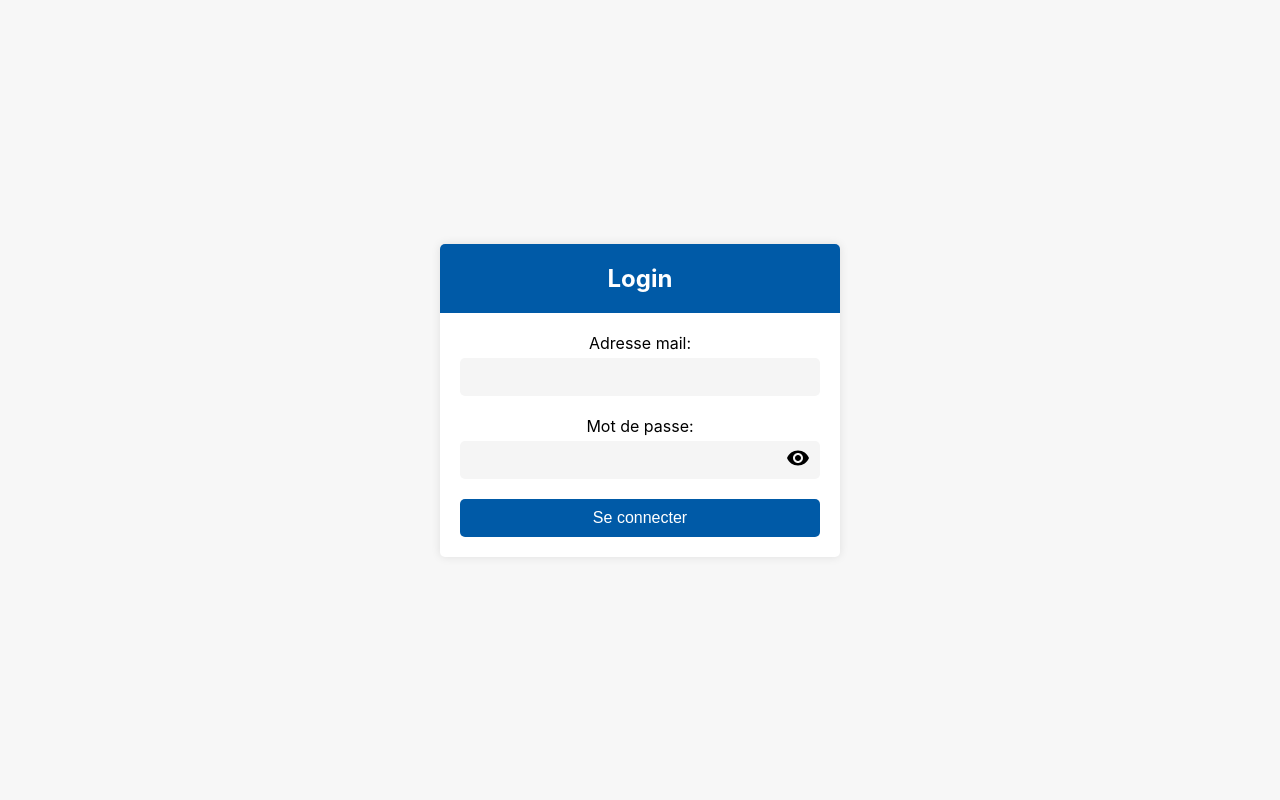
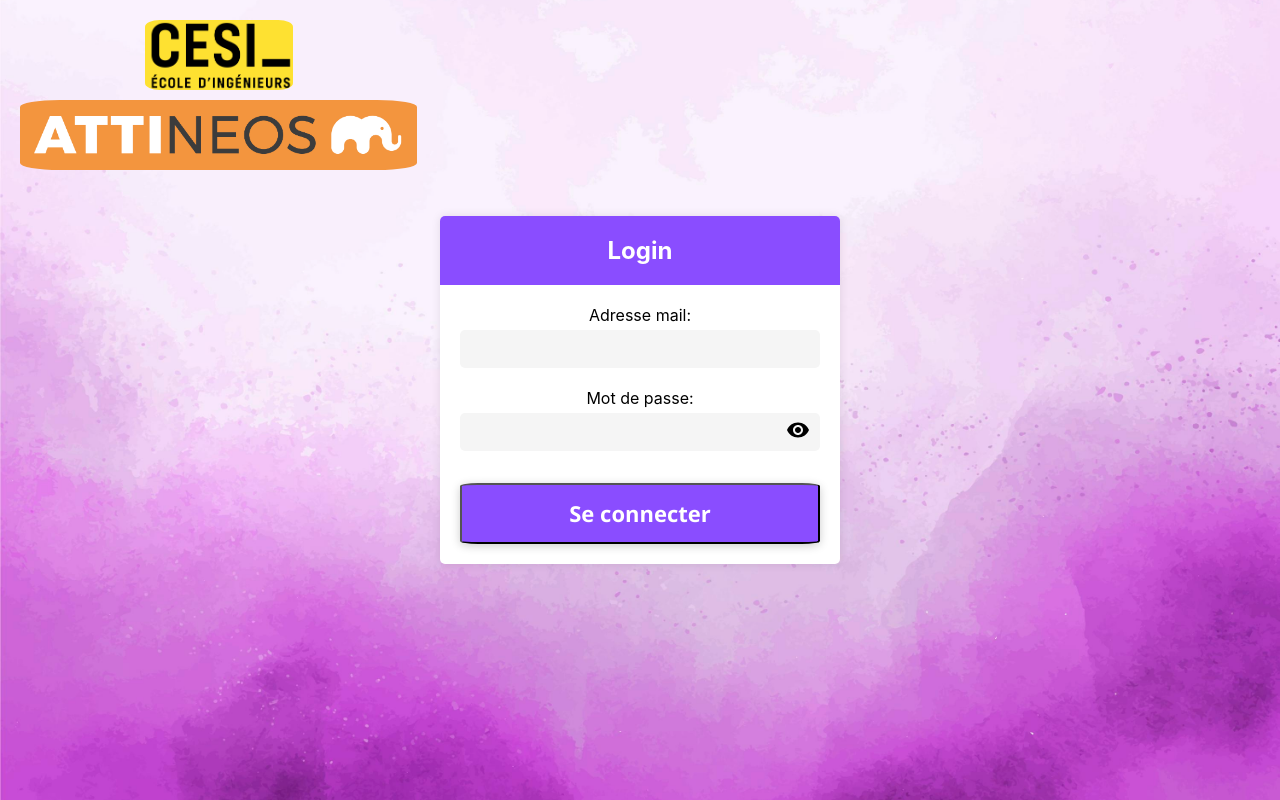
Before and after one commit to maanelll/ProjetCesi, a React (Create React App) app in the folder front-end/: page / in a window 1280 px wide. Built offline with nearby package versions, Linux system fonts and the light colour scheme.

Commit message:
fix #16 : changement design et fix roles

```diff
--- a/front-end/src/components/Header/index.tsx
+++ b/front-end/src/components/Header/index.tsx
@@ -1,6 +1,4 @@
 import React from 'react';
-import logoCesi from '../../assets/img/Logo_cesi.png';
-import logoAttineos from "../../assets/img/Logo_attineos.jpg";
 
 const Header = () => {
   return (
@@ -23,33 +21,7 @@ const Header = () => {
         }}
       >
 
-        <div style={{ display: 'flex', alignItems: 'center' }}>
-          <div>
-            <img
-              src={logoCesi}
-              alt="Logo CESI"
-              style={{
-                height: '70px',
-                width: 'auto',
-                borderRadius: '10%',
-                boxShadow: '0 0 5px rgba(0, 0, 0, 0.2)',
-                marginRight: '20px',
-              }}
-            />
-          </div>
-          <div style={{ borderLeft: '1px solid #ccc', paddingLeft: '20px' }}>
-            <img
-              src={logoAttineos}
-              alt="Logo ATTINEOS"
-              style={{
-                height: '70px',
-                width: '200px',
-                borderRadius: '10%',
-                boxShadow: '0 0 5px rgba(0, 0, 0, 0.2)',
-              }}
-            />
-          </div>
-        </div>
+
       </div>
     </header>
   );
--- a/front-end/src/components/admin/EntreprisesList/index.tsx
+++ b/front-end/src/components/admin/EntreprisesList/index.tsx
@@ -8,7 +8,7 @@ import { IEntreprise, ILocalite } from "../../../types";
 import AuthContext from "../../../config/authContext";
 import { SNACKBAR_MESSAGES } from "../../../config/constants";
 import { useSnackbar } from "../../../context/SnackBarContext";
-
+import { styled } from "@mui/system";
 
 const EntreprisesList: React.FC = () => {
   const navigate = useNavigate();
@@ -21,6 +21,11 @@ const EntreprisesList: React.FC = () => {
       Authorization: `Bearer ${token}`
     }
   };
+  const StyledHeaderCell = styled("div")`
+  font-size: 16px;
+  font-weight: bold;
+  text-align: "center";
+`;
 
   useEffect(() => {
   axios.get(`http://localhost:8000/api/entreprise`,config)
@@ -64,15 +69,16 @@ const EntreprisesList: React.FC = () => {
     }).join(", ");
   };
 const columns: GridColDef[] = [
-  { field: "name", headerName: "Nom", width: 100 },
+  { field: "name", headerName: "Nom", width: 100, renderHeader: (params) => <StyledHeaderCell>{params.colDef.headerName}</StyledHeaderCell>},
   {
       field: "localities",
       headerName: "Localités",
-      width: 300,
+      width: 200,
       renderCell: (params) => <Typography>{formatLocalites(params.row.localities)}</Typography>,
+      renderHeader: (params) => <StyledHeaderCell>{params.colDef.headerName}</StyledHeaderCell>
     },
-  { field: "activity_area", headerName: "Secteur d'activité", width: 200 },
-  { field: "nb_cesi", headerName: "Nombre de Stagiaire", width: 150 },
+  { field: "activity_area", headerName: "Secteur d'activité", width: 200, renderHeader: (params) => <StyledHeaderCell>{params.colDef.headerName}</StyledHeaderCell> },
+  { field: "nb_cesi", headerName: "Nb de Stagiaire", width: 150,renderHeader: (params) => <StyledHeaderCell>{params.colDef.headerName}</StyledHeaderCell> },
   {
     field: "eval_stag",
     headerName: "Evaluation des stagiaires",
@@ -80,11 +86,12 @@ const columns: GridColDef[] = [
     renderCell: (params) => (
       <Rating name={`rating-${params.row.id}`} value={params.value} readOnly  />
       ),
+    renderHeader: (params) => <StyledHeaderCell>{params.colDef.headerName}</StyledHeaderCell>
     },
     {
       field: "conf_pilote",
       headerName: "Confiance de pilote de promo",
-      width: 200,
+      width: 215,
       renderCell: (params) => (
         <Rating
           name={`rating-${params.row.id}`}
@@ -92,11 +99,12 @@ const columns: GridColDef[] = [
           readOnly
         />
       ),
+      renderHeader: (params) => <StyledHeaderCell>{params.colDef.headerName}</StyledHeaderCell>
   },
   {
     field: "actions",
     headerName: "Actions",
-    width: 300,
+    width: 200,
     renderCell: (params: GridCellParams) => {
       const handleButtonClick = (entrepriseId:number) => {
         navigate(`/admin/entreprises/${entrepriseId}/addOffreStageForm`)
@@ -116,11 +124,12 @@ const columns: GridColDef[] = [
         </>
       );
     },
+    renderHeader: (params) => <StyledHeaderCell>{params.colDef.headerName}</StyledHeaderCell>
   },
 ];
     return (
         <>
-      <Box sx={{ p: 3 , marginLeft: "10px" }}>
+      <Box sx={{ p: 2 , marginLeft: "10px" }}>
         <Typography variant="h5" sx={{ mb: 3 }}>
           Liste des entreprises
         </Typography>
--- a/front-end/src/config/AuthProvider.tsx
+++ b/front-end/src/config/AuthProvider.tsx
@@ -16,22 +16,22 @@ const AuthProvider: React.FC<AuthProviderProps> = ({ children }) => {
   const [errorMessage, setErrorMessage] = useState<string>('');
 
   useEffect(() => {
-    // Check if a token exists in storage
     const storedToken = localStorage.getItem('token');
     if (storedToken) {
       setIsAuthenticated(true);
       setToken(storedToken);
+      decodeAndSetRole(storedToken);
     }
   }, []);
-//   function parseJwt (token: string) {
-//     var base64Url = token.split('.')[1];
-//     var base64 = base64Url.replace(/-/g, '+').replace(/_/g, '/');
-//     var jsonPayload = decodeURIComponent(window.atob(base64).split('').map(function(c) {
-//         return '%' + ('00' + c.charCodeAt(0).toString(16)).slice(-2);
-//     }).join(''));
-//     console.log(JSON.parse(jsonPayload).roles[0])
-//     return setRole(JSON.parse(jsonPayload).roles[0]);
-// }
+
+  const decodeAndSetRole = (token: string): void => {
+      var base64Url = token.split('.')[1];
+      var base64 = base64Url.replace(/-/g, '+').replace(/_/g, '/');
+      var jsonPayload = decodeURIComponent(window.atob(base64).split('').map(function(c) {
+        return '%' + ('00' + c.charCodeAt(0).toString(16)).slice(-2);
+      }).join(''));
+      setRole(JSON.parse(jsonPayload).roles[0]);
+    };
 
   const login = async (username: string, password: string): Promise<void> => {
     try {
@@ -44,28 +44,16 @@ const AuthProvider: React.FC<AuthProviderProps> = ({ children }) => {
       setIsAuthenticated(true);
       setToken(newToken);
       setErrorMessage('');
-      var base64Url = newToken.split('.')[1];
-      var base64 = base64Url.replace(/-/g, '+').replace(/_/g, '/');
-      var jsonPayload = decodeURIComponent(window.atob(base64).split('').map(function(c) {
-          return '%' + ('00' + c.charCodeAt(0).toString(16)).slice(-2);
-      }).join(''));
-      setRole(JSON.parse(jsonPayload).roles[0])
+      decodeAndSetRole(newToken);
     } catch (error) {
-      console.log(error)
       setErrorMessage('email ou  mot de passe invalide');
     }
   };
 
   const logout = (): void => {
-    // Perform logout logic
-    // Remove the token from storage
     localStorage.removeItem('token');
-
-
-    // Set isAuthenticated to false
       setIsAuthenticated(false);
       setToken(null);
-    //redirect to login page
       navigate(`signIn`,{ replace: true });
   };
 
--- a/front-end/src/pages/Dashboard/index.tsx
+++ b/front-end/src/pages/Dashboard/index.tsx
@@ -11,7 +11,8 @@ const Dashboard: React.FC = () => {
         <Box>
       {isAuthenticated ? (
         <div>
-          <div style={{ flexGrow: 1, paddingRight: '50px' }}>
+          <center><h1>Dashboard</h1></center>
+          {/* <div style={{ flexGrow: 1, paddingRight: '50px' }}>
           <TextField
             variant="outlined"
             placeholder="Offre de stage"
@@ -31,7 +32,7 @@ const Dashboard: React.FC = () => {
               ),
             }}
           />
-        </div>
+        </div> */}
         </div>
       ) : (
         <Box >
--- a/front-end/src/pages/Login/index.tsx
+++ b/front-end/src/pages/Login/index.tsx
@@ -2,9 +2,10 @@ import { useState, FormEvent, useContext, useEffect } from 'react';
 import './loginStyle.css';
 import { Visibility, VisibilityOff } from '@mui/icons-material';
 import AuthContext from '../../config/authContext';
-import { CircularProgress } from '@mui/material';
+import { Button, CircularProgress, Typography } from '@mui/material';
 import { useNavigate } from 'react-router-dom';
-
+import logoCesi from '../../assets/img/Logo_cesi.png'
+import logoAttineos from '../../assets/img/Logo_attineos.jpg'
 
 function Login() {
   const [username, setUsername] = useState('');
@@ -39,6 +40,18 @@ function Login() {
   return (
 
     <div className="login-wrapper">
+      <div className="logo-container">
+        <img
+          src={logoCesi}
+          alt="Logo CESI"
+          className="logo1"
+        />
+        <img
+          src={logoAttineos}
+          alt="Logo ATTINEOS"
+          className="logo2"
+        />
+      </div>
       <div className="login-box">
         <div className="login-header">
           <h2>Login</h2>
@@ -72,11 +85,23 @@ function Login() {
             </div>
           </div>
           {errorMessage && <p>{errorMessage}</p>}
-           <button type="submit" className="login-btn" disabled={isLoading}>
-            {isLoading ? <CircularProgress size={24} /> : 'Se connecter'}
+          <button
+            type="submit"
+            disabled={isLoading}
+            style={{
+              padding: "20px",
+              width: "100%",
+              backgroundColor:"#8A4DFF",
+              marginTop: "12px",
+              borderRadius: "5%",
+              cursor: "pointer",
+              boxShadow: "0px 2px 10px rgba(0, 0, 0, 0.2)", // Box shadow
+              position: "relative",
+            }}
+          >
+            {isLoading ? <CircularProgress size={24} /> :
+            <Typography sx={{color:"white",fontFamily:"Segoe UI",fontSize:"22px"}}>Se connecter</Typography>}
           </button>
-          <div className="signup-link">
-          </div>
         </form>
       </div>
     </div>
--- a/front-end/src/pages/Login/loginStyle.css
+++ b/front-end/src/pages/Login/loginStyle.css
@@ -7,12 +7,30 @@
 
   /* Styles for the login page wrapper */
   .login-wrapper {
+    position: relative;
     display: flex;
     justify-content: center;
     align-items: center;
     min-height: 100vh;
-    background-color: #f7f7f7;
-  }
+    background-image: url('../../assets/img/loginBack.jpg');
+    background-size: cover;
+    background-position: center;
+}
+.logo-container {
+  position: absolute; /* Add this line */
+  top: 20px; /* Add this line */
+  left: 20px; /* Add this line */
+  display: flex;
+  flex-direction: column;
+  align-items: center;
+  margin-bottom: 20px;
+}
+.logo-container img {
+  height: 70px;
+  width: auto;
+  border-radius: 10%;
+  margin-bottom: 10px;
+}
 
   /* Styles for the login box */
   .login-box {
@@ -20,11 +38,12 @@
     background-color: #fff;
     box-shadow: 0 0 10px rgba(0, 0, 0, 0.1);
     border-radius: 5px;
+    margin-bottom: 20px;
   }
 
   /* Styles for the login header */
   .login-header {
-    background-color: #005aa7;
+    background-color: #8A4DFF;
     color: #fff;
     padding: 20px;
     border-top-left-radius: 5px;
@@ -75,10 +94,6 @@
     transition: background-color 0.3s ease;
   }
 
-  .login-btn:hover {
-    background-color: #004b8d;
-  }
-
   .password-input-wrapper {
   position: relative;
   width: 100%;
```
Also changed, not shown: front-end/src/components/Navbar/index.tsx (+16 -13 lines), front-end/src/assets/img/loginBack.jpg (added).
